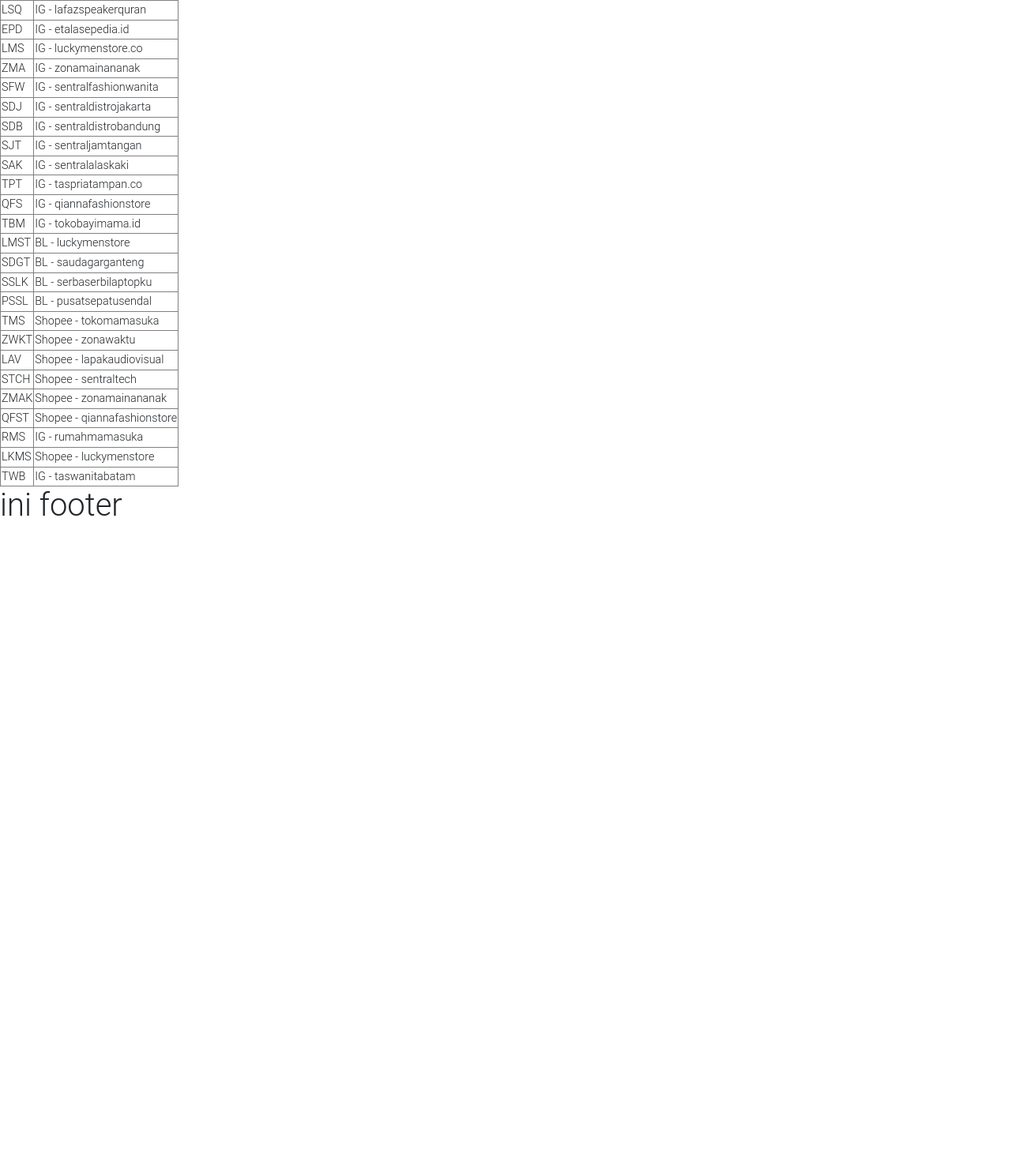
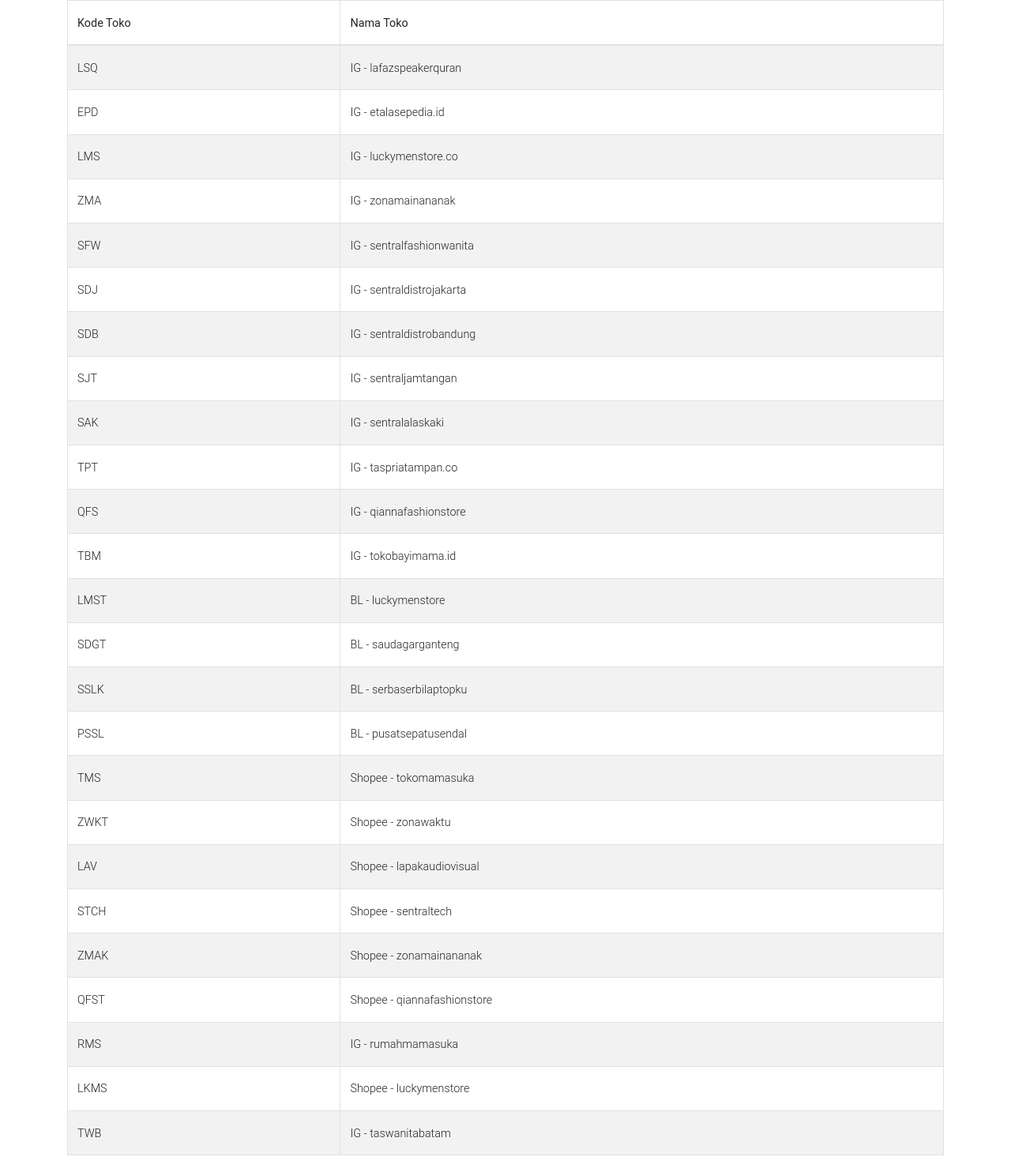
Before and after one commit to gandol/praktikum_ci, a CodeIgniter app: page /database/ in a window 1280 px wide. Shown: the whole page at 79% size. Before the commit the page ends 653 px from the top, so only its background shows below. Run offline with CodeIgniter, Linux system fonts and the light colour scheme; data comes from the database, SQL or seed files in the repository; some libraries are stand-ins or nearby versions.

Commit message:
add stylesheet

```diff
--- a/application/views/footer.php
+++ b/application/views/footer.php
@@ -1,2 +1,7 @@
-<h1>ini footer</h1>
+<script>
+$(document).ready(function () {
+    $('#tabelToko').DataTable();
+    $('.dataTables_length').addClass('bs-select');
+});
+</script>
 </html>
--- a/application/views/header.php
+++ b/application/views/header.php
@@ -8,7 +8,7 @@
 	<!-- Bootstrap core CSS -->
 	<link href="https://cdnjs.cloudflare.com/ajax/libs/twitter-bootstrap/4.3.1/css/bootstrap.min.css" rel="stylesheet">
 	<!-- Material Design Bootstrap -->
-	<link href="https://cdnjs.cloudflare.com/ajax/libs/mdbootstrap/4.8.11/css/mdb.min.css" rel="stylesheet">
+	<link href="https://cdnjs.cloudflare.com/ajax/libs/mdbootstrap/4.8.10/css/mdb.min.css" rel="stylesheet">
 	<!-- JQuery -->
 	<script type="text/javascript" src="https://cdnjs.cloudflare.com/ajax/libs/jquery/3.4.1/jquery.min.js"></script>
 	<!-- Bootstrap tooltips -->
@@ -16,5 +16,5 @@
 	<!-- Bootstrap core JavaScript -->
 	<script type="text/javascript" src="https://cdnjs.cloudflare.com/ajax/libs/twitter-bootstrap/4.3.1/js/bootstrap.min.js"></script>
 	<!-- MDB core JavaScript -->
-	<script type="text/javascript" src="https://cdnjs.cloudflare.com/ajax/libs/mdbootstrap/4.8.11/js/mdb.min.js"></script>
+	<script type="text/javascript" src="https://cdnjs.cloudflare.com/ajax/libs/mdbootstrap/4.8.10/js/mdb.min.js"></script>
 </head>
--- a/application/views/welcome_message.php
+++ b/application/views/welcome_message.php
@@ -2,7 +2,14 @@
 defined('BASEPATH') OR exit('No direct script access allowed');
 ?>
 <body>
-<table border='1'>
+<div class="container">
+	<table border='1' id="tabelToko" class="table table-striped table-bordered" cellspacing="0" width="100%">
+		<thead>
+			<tr>
+			<th>Kode Toko</th>
+			<th>Nama Toko</th>
+			</tr>
+		</thead>
 		<?php
 		foreach ($data_toko_kirim as $data) {
 			?>
@@ -14,4 +21,5 @@
 		}
 		?>
 	</table>
+</div>
 </body>
```
Lines whose indentation alone changed are shown as unchanged.
